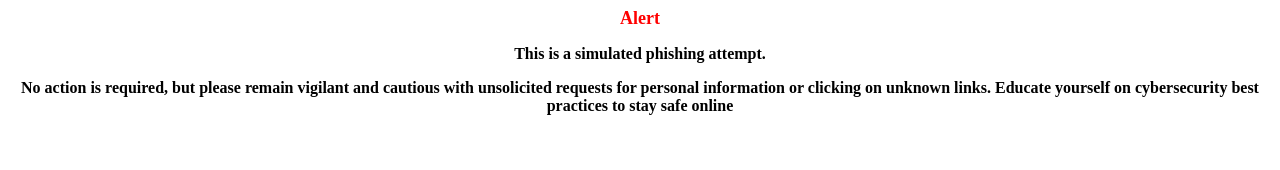
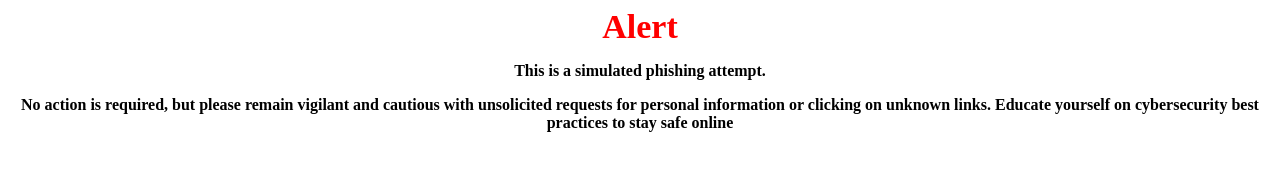
Before and after one commit to baraths84/phishtest, a plain HTML site: page index.html in a window 1280 px wide. Drawn offline with Linux system fonts and the light colour scheme.

Commit message:
Update index.html

```diff
--- a/index.html
+++ b/index.html
@@ -3,7 +3,7 @@
 	<title></title>
 </head>
 <body>
-<p style="text-align: center;"><span style="color:#ff0000;"><span style="font-size:18px;"><strong>Alert</strong></span></span></p>
+<p style="text-align: center;"><span style="color:#ff0000;"><span style="font-size:34px;"><strong>Alert</strong></span></span></p>
 
 <p style="text-align: center;"><strong>This is a simulated phishing attempt. </strong></p>
 
```
